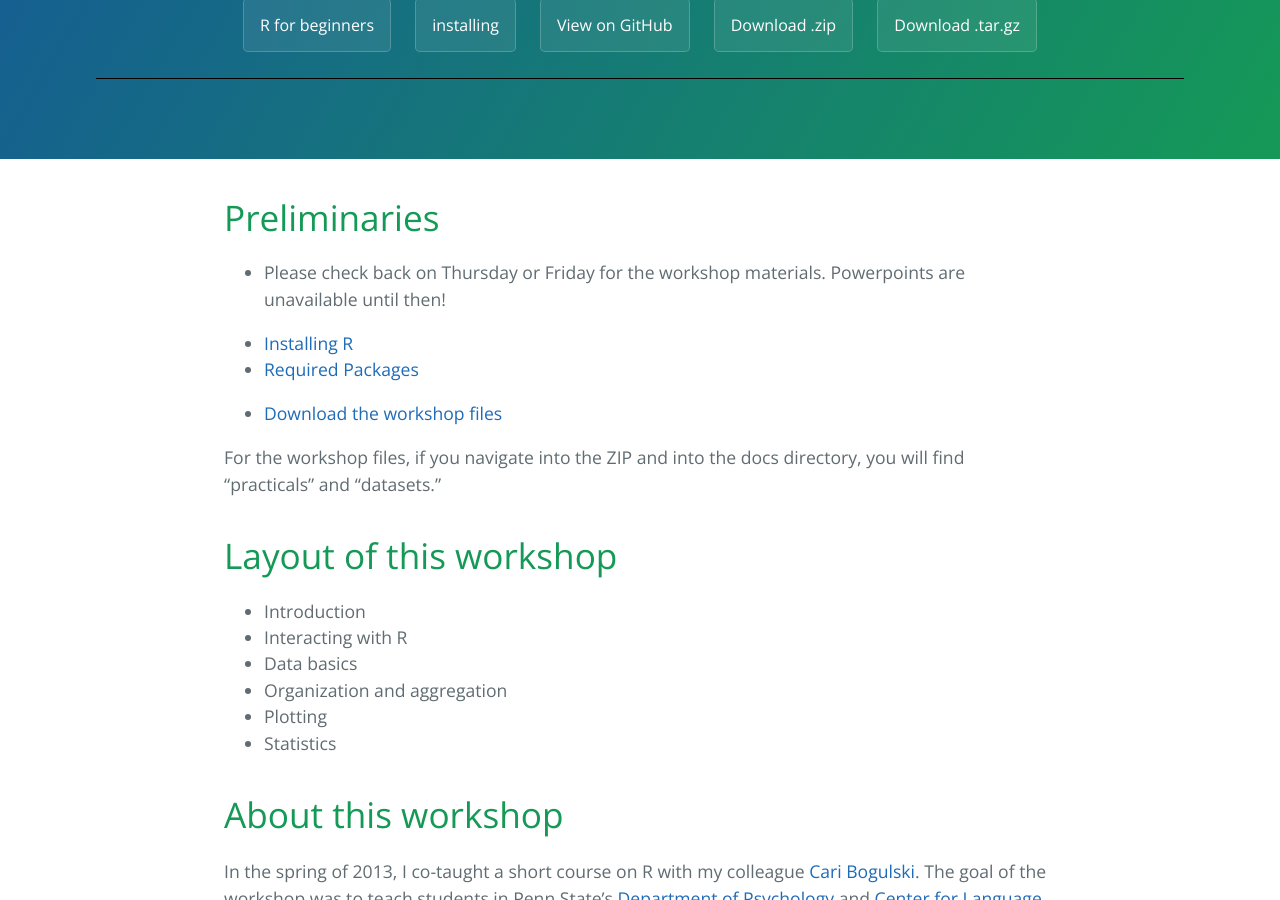
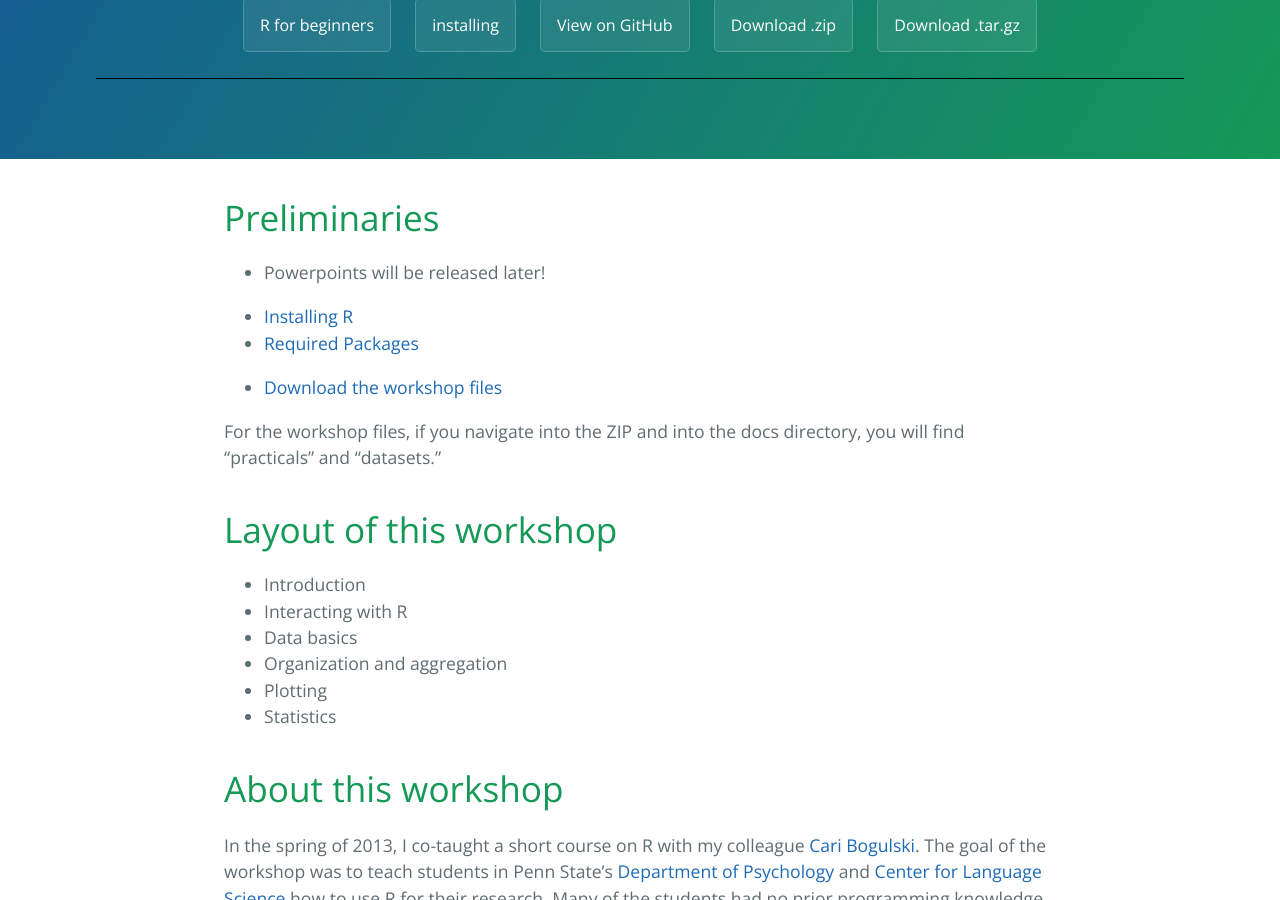
Before and after one commit to jasongullifer/rworkshop, a Jekyll site: the page built from docs/index.md, in a window 1280 px wide and 900 px high, scrolled down 342 px. Built offline with Jekyll 4.4.1, drawn with Linux system fonts in a browser that asks for light colours.

```diff
--- a/docs/index.md
+++ b/docs/index.md
@@ -7,7 +7,7 @@
 Preliminaries
 =============
 
-- Please check back on Thursday or Friday for the workshop materials. Powerpoints are unavailable until then!
+- Powerpoints will be released later!
 
 - [Installing R](install.html)
 - [Required Packages](install.html#Packages)
```
